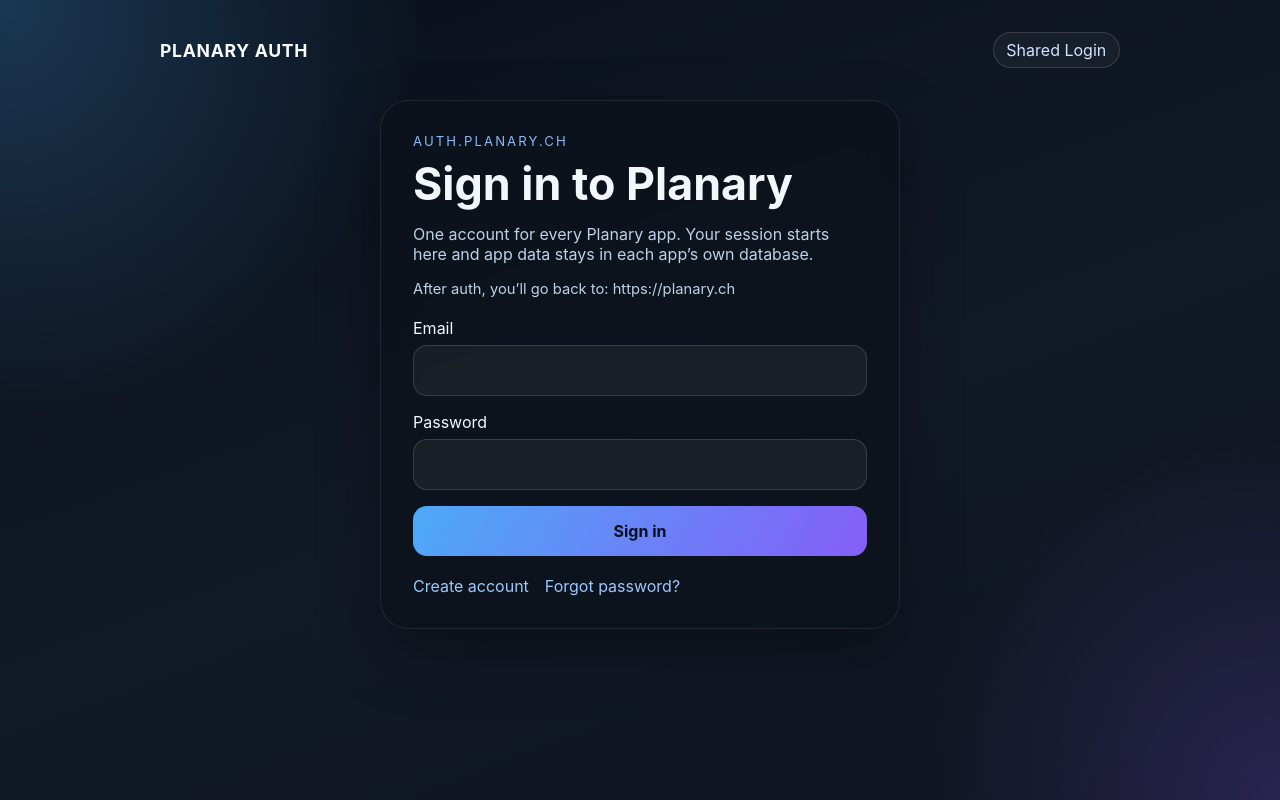
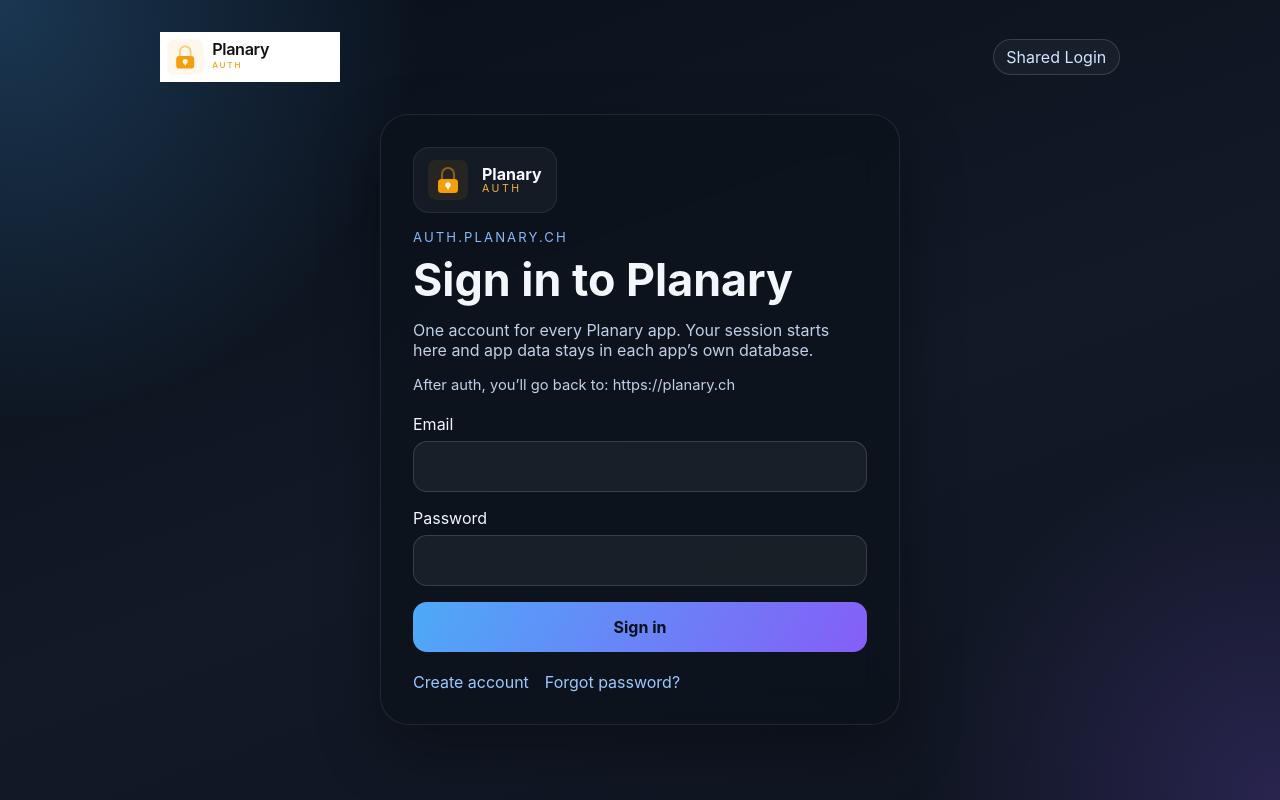
Before and after one commit to Fallka0/planary-auth, a React (Vite) app: page / in a window 1280 px wide. Built offline with nearby package versions, Linux system fonts and the light colour scheme; no server answers.

Commit message:
Add Planary Auth branding

```diff
--- a/src/App.tsx
+++ b/src/App.tsx
@@ -82,7 +82,7 @@
     <div className="shell">
       <header className="topbar">
         <Link to="/" className="brand">
-          Planary Auth
+          <img src="/planary-auth-lockup.svg" alt="Planary Auth" className="brand-lockup" />
         </Link>
         <span className="badge">Shared Login</span>
       </header>
@@ -157,6 +157,13 @@
 
   return (
     <section className="card">
+      <div className="card-brand">
+        <img src="/planary-auth-icon.svg" alt="" className="card-brand-icon" />
+        <div className="card-brand-copy">
+          <span className="card-brand-title">Planary</span>
+          <span className="card-brand-sub">Auth</span>
+        </div>
+      </div>
       <p className="kicker">auth.planary.ch</p>
       <h1>{heading}</h1>
       <p className="lead">
--- a/src/styles.css
+++ b/src/styles.css
@@ -42,11 +42,15 @@
 }
 
 .brand {
-  font-size: 1.1rem;
-  font-weight: 700;
-  letter-spacing: 0.04em;
-  text-transform: uppercase;
-  color: #f8fbff;
+  display: inline-flex;
+  align-items: center;
+}
+
+.brand-lockup {
+  display: block;
+  width: 180px;
+  max-width: 100%;
+  height: auto;
 }
 
 .badge {
@@ -70,6 +74,43 @@
   border: 1px solid rgba(255, 255, 255, 0.09);
   box-shadow: 0 24px 60px rgba(0, 0, 0, 0.35);
   backdrop-filter: blur(18px);
+}
+
+.card-brand {
+  display: inline-flex;
+  align-items: center;
+  gap: 0.85rem;
+  margin-bottom: 1rem;
+  padding: 0.75rem 0.9rem;
+  border-radius: 16px;
+  background: rgba(255, 255, 255, 0.04);
+  border: 1px solid rgba(255, 255, 255, 0.08);
+}
+
+.card-brand-icon {
+  width: 2.5rem;
+  height: 2.5rem;
+  flex: 0 0 auto;
+}
+
+.card-brand-copy {
+  display: grid;
+  gap: 0.1rem;
+}
+
+.card-brand-title {
+  font-size: 1rem;
+  font-weight: 700;
+  color: #f7fbff;
+  line-height: 1;
+}
+
+.card-brand-sub {
+  font-size: 0.66rem;
+  letter-spacing: 0.24em;
+  text-transform: uppercase;
+  color: #f5b340;
+  line-height: 1;
 }
 
 .kicker {
```
Also changed, not shown: public/planary-auth-icon.svg (added), public/planary-auth-lockup.svg (added).
